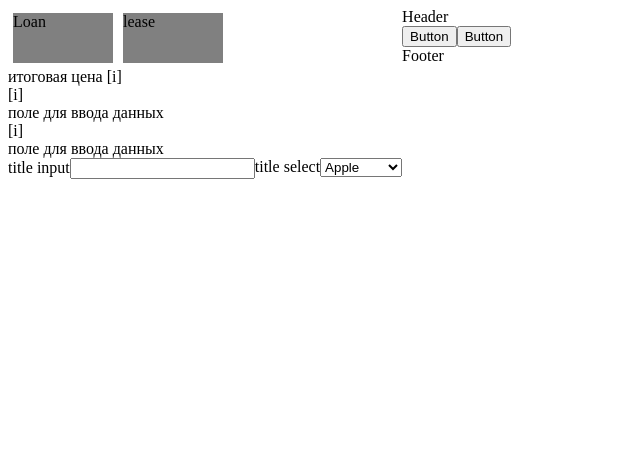
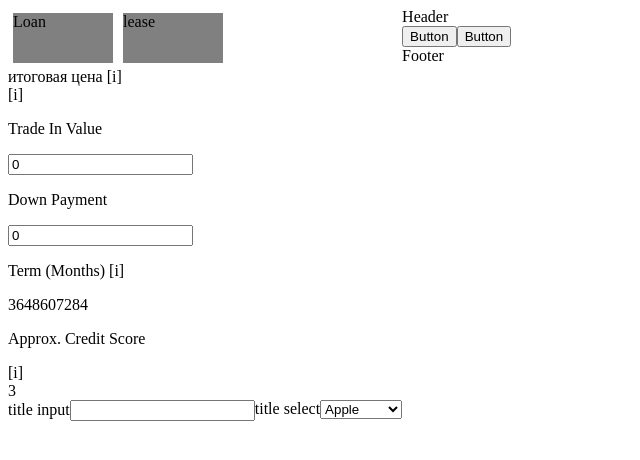
Before and after one commit to shebekocom/calculator-digit, a React app in the folder calculator/: page / in a window 1280 px wide. Shown: the top 460 px of the page, without its empty margins (0-640 px from the left). Built offline with nearby package versions, Linux system fonts and the light colour scheme.

Commit message:
feat: add leaser and loan calculators, infocard componetns

```diff
--- a/calculator/src/components/loan-item-button/loan-item-button.jsx
+++ b/calculator/src/components/loan-item-button/loan-item-button.jsx
@@ -1,7 +1,21 @@
-import React from 'react';
+import React, { Component } from 'react';
+import PropTypes from 'prop-types';
 
-const LoanItemButton = () => {
-  return <div сlassName="loan_item_button">поле для ввода данных</div>;
+export default class LoanItemButton extends Component {
+  constructor({ textItemButton }) {
+    super(textItemButton);
+    this.state = { value: textItemButton };
+  }
+
+  render() {
+    const { value } = this.state;
+    return <div сlassName="loan_item_input">{value}</div>;
+  }
+}
+
+LoanItemButton.propTypes = {
+  textItemButton: PropTypes.string,
 };
-
-export default LoanItemButton;
+LoanItemButton.defaultProps = {
+  textItemButton: '',
+};
--- a/calculator/src/components/loan-item-imput/loan-item-imput.jsx
+++ b/calculator/src/components/loan-item-imput/loan-item-imput.jsx
@@ -1,7 +1,31 @@
-import React from 'react';
+import React, { Component } from 'react';
+import PropTypes from 'prop-types';
 
-const LoanItemInput = () => {
-  return <div сlassName="loan_item_input">поле для ввода данных</div>;
+export default class LoanItemInput extends Component {
+  constructor({ textItemInput }) {
+    super(textItemInput);
+    this.state = { value: textItemInput };
+
+    this.handleChange = this.handleChange.bind(this);
+  }
+
+  handleChange(event) {
+    this.setState({ value: event.target.value });
+  }
+
+  render() {
+    const { value } = this.state;
+    return (
+      <div сlassName="loan_item_input">
+        <input type="text" value={value} onChange={this.handleChange} />
+      </div>
+    );
+  }
+}
+
+LoanItemInput.propTypes = {
+  textItemInput: PropTypes.string,
 };
-
-export default LoanItemInput;
+LoanItemInput.defaultProps = {
+  textItemInput: '',
+};
--- a/calculator/src/components/loan-list-button/loan-list-button.jsx
+++ b/calculator/src/components/loan-list-button/loan-list-button.jsx
@@ -1,15 +1,44 @@
 import React from 'react';
+import PropTypes from 'prop-types';
 
 import LoanItemButton from '../loan-item-button/loan-item-button';
 import Toolkit from '../toolkit/toolkit';
 
-const LoanListButton = () => {
+const LoanListButton = ({ loanList }) => {
+  const listItems = loanList.terms.map(el => (
+    <LoanItemButton key={el.toString()} textItemButton={el} />
+  ));
+  console.log(listItems);
   return (
     <div className="loan_list_button">
-      <Toolkit />
-      <LoanItemButton />
+      <div>
+        <p className="title_loan">
+          Term (Months)
+          <Toolkit />
+        </p>
+        <div className="loan_list_term">{listItems}</div>
+      </div>
+      <div>
+        <p className="title_loan">Approx. Credit Score</p>
+        <Toolkit />
+        <LoanItemButton textItemButton={loanList.apr} />
+      </div>
     </div>
   );
 };
 
+LoanListButton.propTypes = {
+  loanList: PropTypes.shape({
+    terms: PropTypes.array.isRequired,
+    apr: PropTypes.string.isRequired,
+  }),
+};
+
+LoanListButton.defaultProps = {
+  loanList: PropTypes.shape({
+    terms: '',
+    apr: '',
+  }),
+};
+
 export default LoanListButton;
--- a/calculator/src/components/loan-list-button/loan-list-button.scss
+++ b/calculator/src/components/loan-list-button/loan-list-button.scss
@@ -0,0 +1,3 @@
+.loan_list_term{
+  display: flex;
+}
--- a/calculator/src/components/loan-list-input/loan-list-input.jsx
+++ b/calculator/src/components/loan-list-input/loan-list-input.jsx
@@ -1,15 +1,37 @@
 import React from 'react';
+import PropTypes from 'prop-types';
 
 import LoanItemInput from '../loan-item-imput/loan-item-imput';
 import Toolkit from '../toolkit/toolkit';
 
-const LoanListInput = () => {
+const LoanListInput = ({ loanList }) => {
   return (
     <div className="loan_list_input">
       <Toolkit />
-      <LoanItemInput />
+      <div>
+        <p className="title_loan">Trade In Value</p>
+        <LoanItemInput textItemInput={loanList.traidIn} />
+      </div>
+      <div>
+        <p className="title_loan">Down Payment</p>
+        <LoanItemInput textItemInput={loanList.downPayment} />
+      </div>
     </div>
   );
 };
 
+LoanListInput.propTypes = {
+  loanList: PropTypes.shape({
+    traidIn: PropTypes.string.isRequired,
+    downPayment: PropTypes.string.isRequired,
+  }),
+};
+
+LoanListInput.defaultProps = {
+  loanList: PropTypes.shape({
+    traidIn: '',
+    downPayment: '',
+  }),
+};
+
 export default LoanListInput;
--- a/calculator/src/components/loan-tab/loan-tab.jsx
+++ b/calculator/src/components/loan-tab/loan-tab.jsx
@@ -1,17 +1,40 @@
 import React from 'react';
+import PropTypes from 'prop-types';
 
 import LoanPrice from '../loan-price/loan-price';
 import LoanListInput from '../loan-list-input/loan-list-input';
 import LoanListButton from '../loan-list-button/loan-list-button';
 
-const LoanTab = () => {
+const LoanTab = ({ loan }) => {
   return (
     <div className="loan-tab">
       <LoanPrice />
-      <LoanListInput />
-      <LoanListButton />
+      <LoanListInput loanList={loan} />
+      <LoanListButton loanList={loan} />
     </div>
   );
 };
 
+LoanTab.propTypes = {
+  loan: PropTypes.shape({
+    price: PropTypes.string.isRequired,
+    terms: PropTypes.array.isRequired,
+    traidIn: PropTypes.string.isRequired,
+    downPayment: PropTypes.string.isRequired,
+    creditScore: PropTypes.string.isRequired,
+    apr: PropTypes.string.isRequired,
+  }),
+};
+
+LoanTab.defaultProps = {
+  loan: PropTypes.shape({
+    price: '',
+    terms: '',
+    traidIn: '',
+    downPayment: '',
+    creditScore: '',
+    apr: '',
+  }),
+};
+
 export default LoanTab;
--- a/calculator/src/index.jsx
+++ b/calculator/src/index.jsx
@@ -8,11 +8,29 @@ import LeaseTab from './components/lease-tab/lease-tab';
 import InfoCard from './components/infocard/infocard';
 
 const App = () => {
+  const state = {
+    loan: {
+      price: '37813',
+      terms: [36, 48, 60, 72, 84],
+      traidIn: '0',
+      downPayment: '0',
+      creditScore: 'Exellent',
+      apr: '3',
+    },
+    lease: {
+      zipCode: '918999',
+      downPayment: '1000',
+      traidIn: '0',
+      creditScore: '800',
+      annualMiles: '400',
+      term: '36',
+    },
+  };
   return (
     <div className="app">
       <div>
         <CalculatorTabs />
-        <LoanTab />
+        <LoanTab loan={state.loan} />
         <LeaseTab />
       </div>
       <div>
--- a/calculator/src/style.scss
+++ b/calculator/src/style.scss
@@ -1,7 +1,8 @@
-@import "./components/calculator-tabs/calculator-tabs.scss";
-@import  "./components/loan-tab/loan-tab.scss";
-@import  "./components/lease-tab/lease-tab.scss";
-@import  "./components/infocard/infocard.scss";
+@import './components/calculator-tabs/calculator-tabs.scss';
+@import './components/loan-tab/loan-tab.scss';
+@import './components/lease-tab/lease-tab.scss';
+@import './components/infocard/infocard.scss';
+@import 'components/loan-list-button/loan-list-button.scss';
 
 .app {
   display: flex;
```
